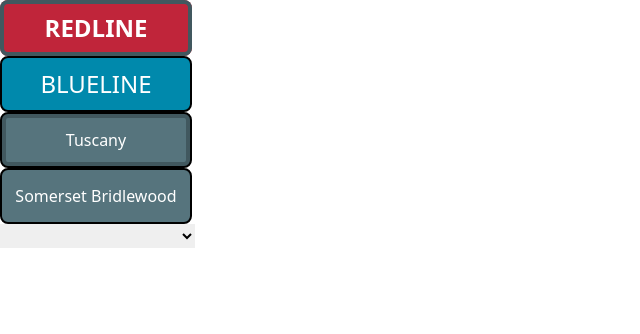
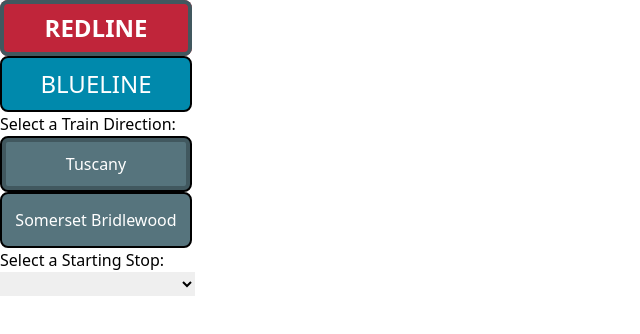
Before and after one commit to AdamCanard/traintimes, a Next.js app: page / in a window 1280 px wide. Shown: the top 334 px of the page, without its empty margins (0-640 px from the left). Built offline with nearby package versions, Linux system fonts and the light colour scheme.

Commit message:
added clarifying homepage headers

```diff
--- a/src/app/components/trainlist.tsx
+++ b/src/app/components/trainlist.tsx
@@ -64,11 +64,17 @@ export default function TrainList() {
   };
 
   return (
-    <div className={"pt-2"}>
+    <div className={"pt-2 flex flex-col items-center gap-5"}>
+      <h1 className={"text-2xl text-white font-bold text-center mt-5 -mb-3"}>
+        Select a Train Direction:
+      </h1>
       {startTrain === "" ? (
         <>
           <DirectionDecider />
           <form className={"w-full px-4"} onChange={(e) => handleChoice(e)}>
+            <h2 className={"text-xl text-white font-bold text-center p-2"}>
+              Select a Starting Stop:
+            </h2>
             <select className={"w-full h-12 text-lg"}>
               {direction === 0 ? (
                 <TrainLine trains={trainList} />
--- a/src/app/components/waiting.tsx
+++ b/src/app/components/waiting.tsx
@@ -2,7 +2,7 @@ import { useContext, useEffect } from "react";
 import { TopLevelContext } from "../context/toplevelcontext";
 import capitalize from "../_utils/capitalize.js";
 import { useState } from "react";
-import TripTime from "./avg-time";
+import TripTime from "./trip-time";
 
 export default function Waiting() {
   const { riding, startTime, setStartTime, setRiding, setDisable } =
```
Also changed, not shown: src/app/components/trip-time.tsx (renamed from src/app/components/avg-time.tsx).
